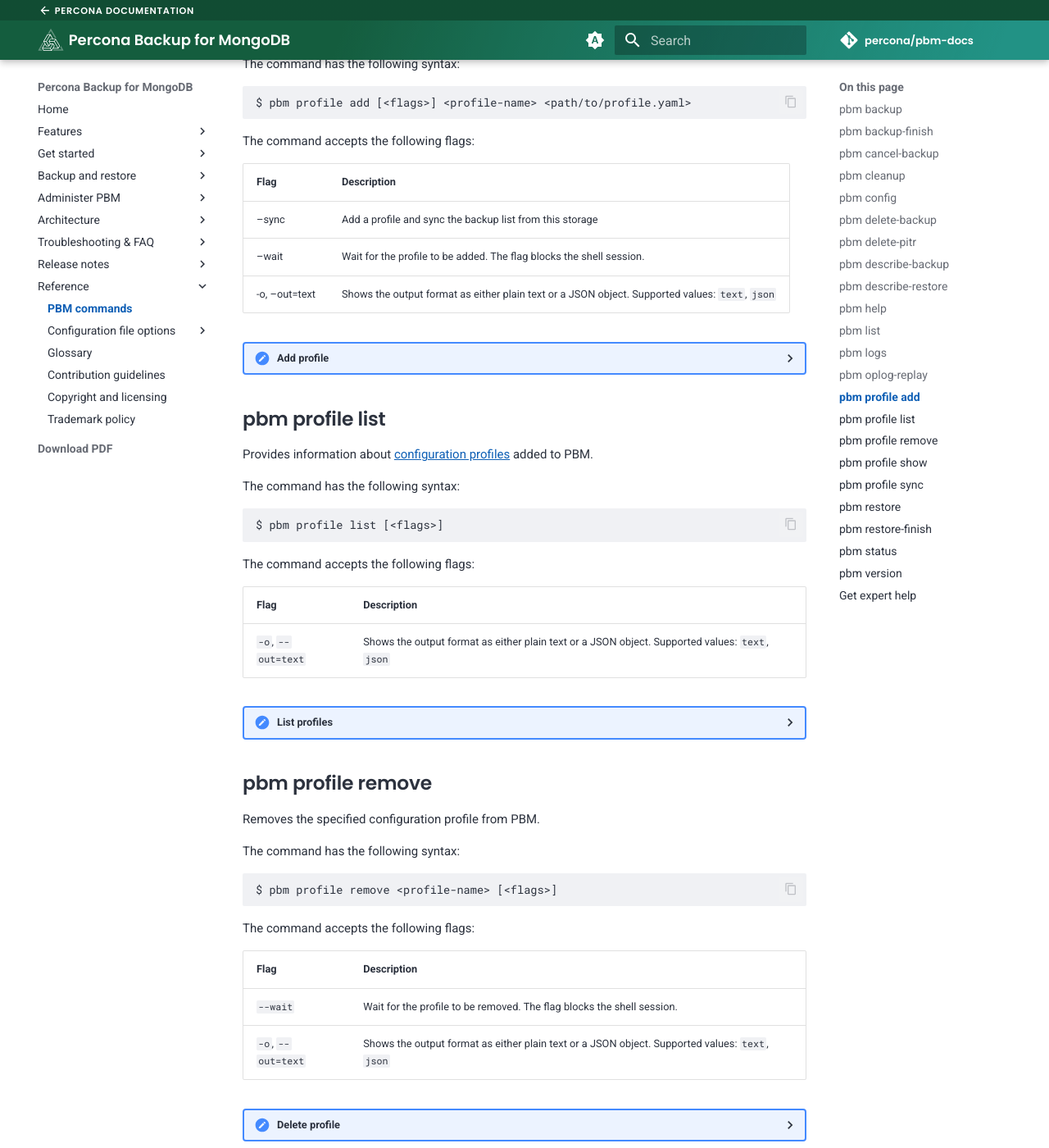
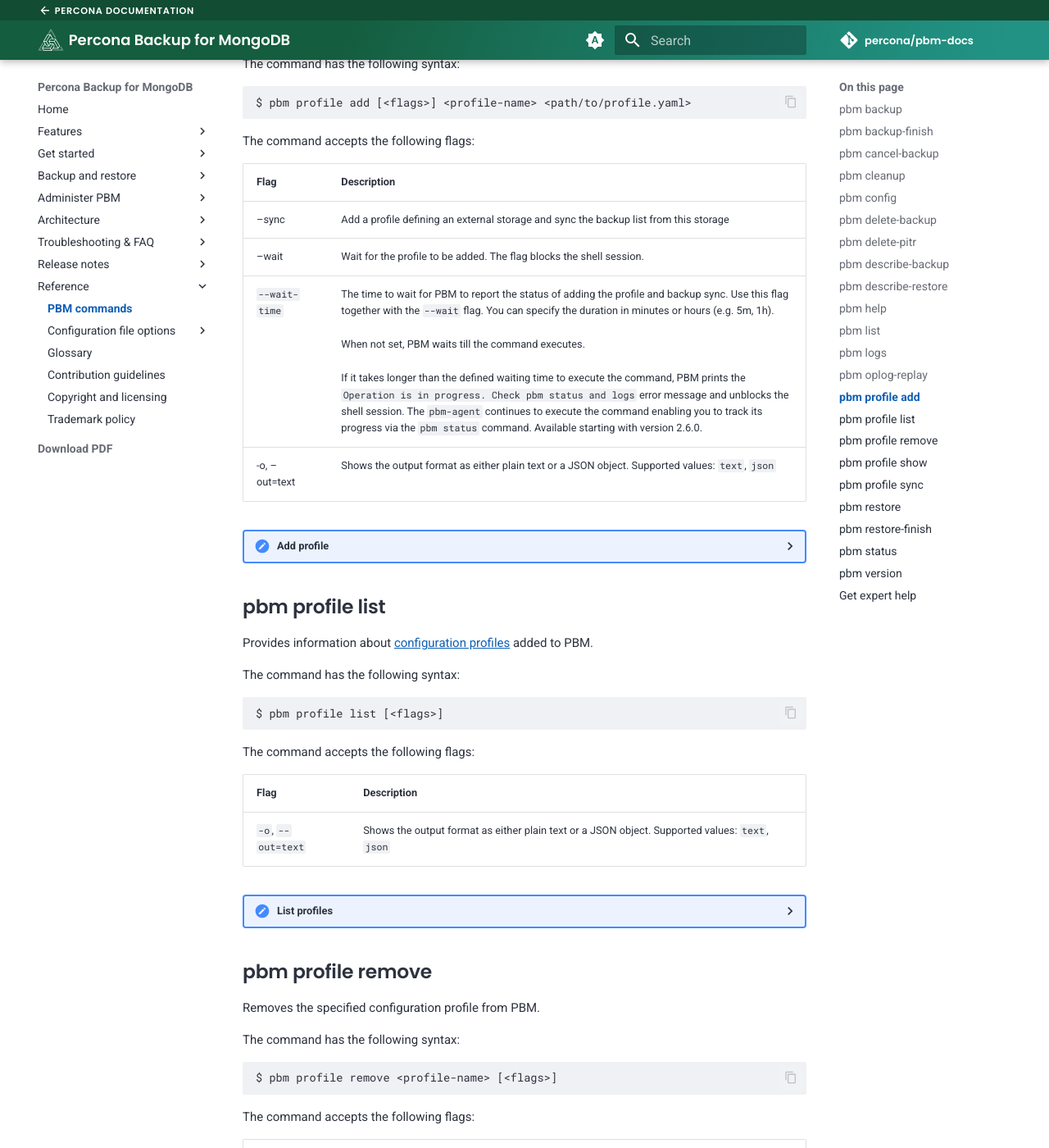
Before and after one commit to percona/pbm-docs, an MkDocs documentation site: the page built from docs/reference/pbm-commands.md, in a window 1280 px wide and 1400 px high, scrolled down 9510 px. Shown: the whole window at 82% size. Built offline with MkDocs 1.6.1 and Material for MkDocs 9.7.7, drawn with Linux system fonts in a browser that asks for light colours; nearby versions of some CDN libraries; comment, search, counter and statistics services are not loaded; some of the changed text lies outside the part shown.

Commit message:
PBM-1303 Added --wait-time flag to pbm command reference
	modified:   docs/reference/pbm-commands.md

```diff
--- a/docs/reference/pbm-commands.md
+++ b/docs/reference/pbm-commands.md
@@ -556,8 +556,9 @@
 
 | Flag                    | Description                          |
 | ----------------------- | ------------------------------------ |
-| --sync                  | Add a profile and sync the backup list from this storage|
+| --sync                  | Add a profile defining an external storage and sync the backup list from this storage|
 |--wait                   | Wait for the profile to be added. The flag blocks the shell session.|
+| `--wait-time`  | The time to wait for PBM to report the status of adding the profile and backup sync. Use this flag together with the `--wait` flag. You can specify the duration in minutes or hours (e.g. 5m, 1h). <br><br>When not set, PBM waits till the command executes. <br><br>If it takes longer than the defined waiting time to execute the command, PBM prints the `Operation is in progress. Check pbm status and logs` error message and unblocks the shell session. The `pbm-agent` continues to execute the command enabling you to track its progress via the `pbm status` command. Available starting with version 2.6.0.|
 |-o, --out=text           | Shows the output format as either plain text or a JSON object. Supported values: `text`, `json`|
 
 ??? admonition "Add profile"
@@ -618,6 +619,7 @@
 | Flag                    | Description                          |
 | ----------------------- | ------------------------------------ |
 | `--wait`                | Wait for the profile to be removed. The flag blocks the shell session.|
+| `--wait-time`  | The time to wait for PBM to report the status of the profile removal. Use this flag together with the `--wait` flag. You can specify the duration in minutes or hours (e.g. 5m, 1h). <br><br>When not set, PBM waits till the command executes. <br><br>If it takes longer than the defined waiting time to execute the command, PBM prints the `Operation is in progress. Check pbm status and logs` error message and unblocks the shell session. The `pbm-agent` continues to execute the command enabling you to track its progress via the `pbm status` command. Available starting with version 2.6.0.|
 | `-o`, `--out=text`      | Shows the output format as either plain text or a JSON object. Supported values: `text`, `json` |
 
 ??? admonition "Delete profile"
@@ -676,6 +678,7 @@
 | `--all`                 | Syncs backup lists from all the storages.|
 | `--clear`               | Clears the backup list from the storage. To clear the backup list from a specific storage, pass the profile name. When used with `--all`, clears backup lists from all storages. |
 | `--wait`                | Wait for the profile to be synced. The flag blocks the shell session.|
+| `--wait-time`  | The time to wait for PBM to report the status of the profile sync. Use this flag together with the `--wait` flag. You can specify the duration in minutes or hours (e.g. 5m, 1h). <br><br>When not set, PBM waits till the command executes. <br><br>If it takes longer than the defined waiting time to execute the command, PBM prints the `Operation is in progress. Check pbm status and logs` error message and unblocks the shell session. The `pbm-agent` continues to execute the command enabling you to track its progress via the `pbm status` command. Available starting with version 2.6.0.|
 | `-o`, `--out=text`      | Shows the output format as either plain text or a JSON object. Supported values: `text`, `json` |
 
 
```
